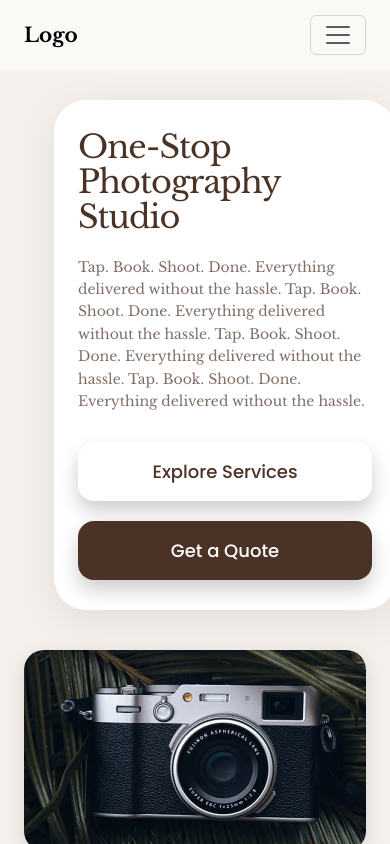
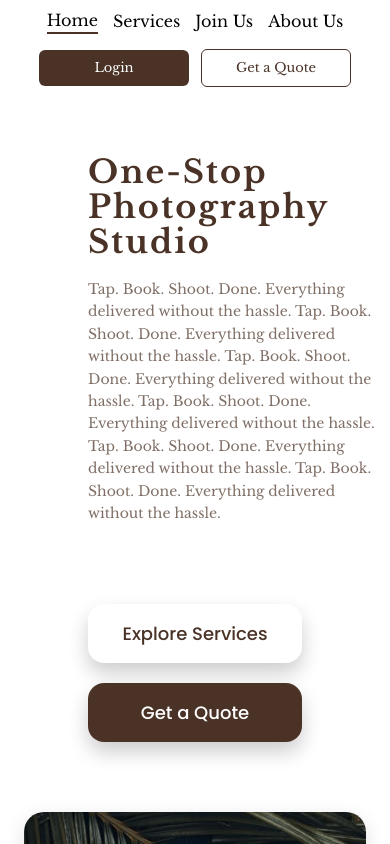
Before and after one commit to techfluxsolutions/PhotoGrapher_User_Website, a React (Create React App) app: page /landingPage in a window 390 px wide. Shown: the top 844 px of the page. Built offline with nearby package versions, Linux system fonts and the light colour scheme.

Commit message:
final changes

```diff
--- a/src/Pages/LandingPage/Footer/Footer.css
+++ b/src/Pages/LandingPage/Footer/Footer.css
@@ -113,13 +113,6 @@
     margin: 0;
 }
 
-/* Blue Bottom Line */
-.footer-blue-line {
-    width: 100%;
-    height: 4px;
-    background: linear-gradient(to right, #00BFFF, #1E90FF);
-}
-
 /* ================================
    RESPONSIVE
 ================================ */
--- a/src/Pages/LandingPage/Footer/Footer.js
+++ b/src/Pages/LandingPage/Footer/Footer.js
@@ -59,9 +59,6 @@
       <div className="footer-copyright">
         <p>© xyz. All Rights Reserved.</p>
       </div>
-
-      {/* Blue Bottom Line */}
-      <div className="footer-blue-line"></div>
     </footer>
   );
 };
--- a/src/Pages/LandingPage/HeroSection/HeroSection.css
+++ b/src/Pages/LandingPage/HeroSection/HeroSection.css
@@ -9,7 +9,7 @@
     /* Pull up to account for navbar in flow */
     padding-top: 70px;
     /* Push content back down */
-    background-color: #F5F0EC;
+    background-color: var(--white-color);
     display: flex;
     align-items: center;
     overflow: hidden;
@@ -18,7 +18,7 @@
 .hero-content-wrapper {
     max-width: 1400px;
     margin: 0 auto;
-    padding: 60px 60px;
+    padding: 40px 80px;
     width: 100%;
     display: flex;
     align-items: center;
@@ -29,27 +29,34 @@
 /* Left Side - Text Content */
 .hero-text-container {
     flex: 0 0 auto;
-    max-width: 560px;
+    max-width: 545px;
     text-align: left;
-    background-color: var(--white-color);
-    padding: 60px 50px;
-    padding-right: 80px;
-    border-radius: 32px;
-    box-shadow: 0 10px 40px rgba(0, 0, 0, 0.08);
     position: relative;
     z-index: 2;
-    margin-right: -60px;
 }
 
 .hero-title {
     font-family: var(--primary-font-family);
-    font-size: 40px;
-    font-weight: 500;
+    font-size: 55px;
+    font-weight: 600;
     line-height: 1.1;
     color: var(--primary-color);
-    margin: 0 0 20px 0;
-    letter-spacing: -1px;
+    /* margin: 0 0 20px 0;   */
+    letter-spacing: 2px;
     text-align: left;
+    padding: 0px 40px;
+}
+
+.hero-subtitle-container {
+    background-color: var(--white-color);
+    padding: 10px 40px;
+    padding-right: 200px;
+    border-radius: 12px;
+    /* box-shadow: 0 10px 40px rgba(0, 0, 0, 0.08); */
+    margin-right: -240px;
+    margin-bottom: 40px;
+    position: relative;
+    z-index: 3;
 }
 
 .hero-subtitle {
@@ -57,7 +64,7 @@
     font-size: 16px;
     font-weight: 300;
     color: var(--primary-color);
-    margin: 0 0 40px 0;
+    margin: 0;
     line-height: 1.6;
     text-align: left;
     opacity: 0.7;
@@ -68,13 +75,13 @@
     gap: 20px;
     flex-wrap: wrap;
     align-items: flex-start;
-    padding: 0;
+    padding: 0 40px;
     margin: 0;
 }
 
 .hero-btn {
     padding: 20px 48px;
-    font-size: 22px;
+    font-size: 12px;
     font-family: var(--tertiary-font-family);
     font-weight: 500;
     border-radius: 16px;
--- a/src/Pages/LandingPage/HeroSection/HeroSection.js
+++ b/src/Pages/LandingPage/HeroSection/HeroSection.js
@@ -10,12 +10,16 @@
           <h1 className="hero-title">
             One-Stop Photography Studio
           </h1>
+          <div className="hero-subtitle-container">
             <p className="hero-subtitle">
               Tap. Book. Shoot. Done. Everything delivered without the hassle.
               Tap. Book. Shoot. Done. Everything delivered without the hassle.
               Tap. Book. Shoot. Done. Everything delivered without the hassle.
               Tap. Book. Shoot. Done. Everything delivered without the hassle.
+              Tap. Book. Shoot. Done. Everything delivered without the hassle.
+              Tap. Book. Shoot. Done. Everything delivered without the hassle.
             </p>
+          </div>
           <div className="hero-buttons">
             <button className="btn-secondary hero-btn">Explore Services</button>
             <button className="btn-primary hero-btn">Get a Quote</button>
--- a/src/Pages/LandingPage/TestimonialsSection/TestimonialsSection.css
+++ b/src/Pages/LandingPage/TestimonialsSection/TestimonialsSection.css
@@ -24,6 +24,49 @@
     padding: 60px 80px;
 }
 
+/* Slider Arrow Buttons */
+.slider-arrow {
+    position: absolute;
+    background-color: #4A3326;
+    color: var(--white-color);
+    border: none;
+    width: 50px;
+    height: 50px;
+    border-radius: 50%;
+    display: flex;
+    align-items: center;
+    justify-content: center;
+    cursor: pointer;
+    transition: all 0.3s ease;
+    z-index: 10;
+    box-shadow: 0 4px 12px rgba(0, 0, 0, 0.15);
+}
+
+.slider-arrow:hover {
+    background-color: #5d4233;
+    box-shadow: 0 6px 16px rgba(0, 0, 0, 0.2);
+}
+
+.slider-arrow-left {
+    left: 50%;
+    transform: translateX(-200px);
+    top: 70%;
+}
+
+.slider-arrow-left:hover {
+    transform: translateX(-200px) scale(1.1);
+}
+
+.slider-arrow-right {
+    left: 50%;
+    transform: translateX(150px);
+    top: 70%;
+}
+
+.slider-arrow-right:hover {
+    transform: translateX(150px) scale(1.1);
+}
+
 /* Testimonials Grid */
 .testimonials-grid {
     display: grid;
@@ -33,6 +76,7 @@
     width: 100%;
     padding-top: 30px;
     padding-bottom: 30px;
+    transition: opacity 0.3s ease;
 }
 
 /* Individual Testimonial Card */
--- a/src/Template/Layout/Navbar/Navbar.css
+++ b/src/Template/Layout/Navbar/Navbar.css
@@ -1,85 +1,202 @@
-.custom-navbar {
+/* ================================
+   NAVBAR
+================================ */
+
+.navbar {
   position: absolute;
   top: 0;
   left: 0;
   right: 0;
   background-color: var(--white-color);
   height: 70px;
-  overflow: visible;
   z-index: 1000;
+  padding: 0 80px;
+  display: flex;
+  align-items: center;
 }
 
-.navbar-brand {
-  font-size: 20px;
-  font-weight: 600;
-  z-index: 10;
+.navbar-container {
+  width: 100%;
+  height: 100%;
+  display: flex;
+  align-items: center;
+  justify-content: center;
   position: relative;
 }
 
+/* Navigation Menu - Centered */
+.navbar-menu {
+  display: flex;
+  gap: 50px;
+  list-style: none;
+  margin: 0;
+  padding: 0;
+  align-items: center;
+}
+
+.nav-item {
+  margin: 0;
+}
+
 .nav-link {
-  color: var(--text-color);
+  color: var(--primary-color);
+  font-family: var(--primary-font-family);
+  font-size: 18px;
+  font-weight: 400;
+  text-decoration: none;
+  padding-bottom: 4px;
+  border-bottom: 2px solid transparent;
+  transition: all 0.3s ease;
+  display: inline-block;
+}
+
+.nav-link:hover {
+  color: var(--primary-color);
+  opacity: 0.8;
+}
+
+.nav-link.active {
+  border-bottom: 2px solid var(--primary-color);
   font-weight: 500;
 }
 
-.nav-link:hover {
-  color: var(--text-color);
+/* Right Section - Action Buttons */
+.navbar-actions {
+  position: absolute;
+  right: 40px;
+  display: flex;
+  gap: 12px;
+  align-items: center;
 }
 
-.active-link {
-  text-decoration: underline;
-  text-underline-offset: 6px;
+/* Login Button - Filled */
+.btn-login {
+  background-color: var(--primary-color);
+  color: var(--white-color);
+  padding: 8px 20px;
+  border-radius: 6px;
+  border: none;
+  font-weight: 400;
+  font-size: 14px;
+  font-family: var(--primary-font-family);
+  cursor: pointer;
+  transition: all 0.3s ease;
 }
 
-.navbar-right-section {
-  z-index: 10;
-  position: relative;
+.btn-login:hover {
+  background-color: #3d2a1f;
+  transform: translateY(-1px);
+  box-shadow: 0 4px 8px rgba(0, 0, 0, 0.15);
 }
 
-.login-btn {
-  background-color: var(--white-color) !important;
-  color: var(--text-color) !important;
+/* Get a Quote Button - Outlined */
+.btn-quote {
+  background-color: transparent;
+  color: var(--primary-color);
   padding: 8px 20px;
-  border-radius: var(--border-radius);
-  border: 1px solid var(--text-color);
-  font-weight: 500;
+  border-radius: 6px;
+  border: 1px solid var(--primary-color);
+  font-weight: 400;
   font-size: 14px;
+  font-family: var(--primary-font-family);
+  cursor: pointer;
+  transition: all 0.3s ease;
 }
 
-.login-btn:hover {
-  background-color: var(--text-color) !important;
-  color: var(--white-color) !important;
+.btn-quote:hover {
+  background-color: var(--primary-color);
+  color: var(--white-color);
+  transform: translateY(-1px);
+  box-shadow: 0 4px 8px rgba(0, 0, 0, 0.15);
 }
 
-.quote-btn {
-  background-color: var(--primary-color) !important;
-  color: var(--white-color) !important;
-  padding: 8px 20px;
-  border-radius: var(--border-radius);
-  border: none;
-  font-weight: 500;
-  font-size: 14px;
+/* ================================
+   RESPONSIVE
+================================ */
+
+@media (max-width: 1200px) {
+  .navbar {
+    padding: 0 50px;
+  }
+
+  .navbar-menu {
+    gap: 35px;
+  }
 }
 
-.quote-btn:hover {
-  background-color: #3a0c0c !important;
-  color: var(--white-color) !important;
-}
+@media (max-width: 992px) {
+  .navbar {
+    padding: 0 30px;
+  }
 
-/* Ensure navbar content is above the image */
-.navbar .container-fluid {
-  position: relative;
-  z-index: 10;
-}
+  .navbar-menu {
+    gap: 25px;
+  }
 
-/* Responsive adjustments */
-@media (max-width: 992px) {
-  .custom-navbar {
-    background-color: var(--secondary-color);
+  .nav-link {
+    font-size: 16px;
+  }
+
+  .btn-login,
+  .btn-quote {
+    padding: 10px 24px;
+    font-size: 14px;
   }
 }
 
 @media (max-width: 768px) {
-  .custom-navbar {
-    background-color: var(--secondary-color);
+  .navbar {
+    padding: 0 20px;
+  }
+
+  .navbar-container {
+    justify-content: space-between;
+  }
+
+  .navbar-menu {
+    gap: 20px;
+  }
+
+  .nav-link {
+    font-size: 14px;
+  }
+
+  .navbar-actions {
+    position: static;
+  }
+
+  .btn-login,
+  .btn-quote {
+    padding: 8px 18px;
+    font-size: 13px;
   }
 }
+
+@media (max-width: 576px) {
+  .navbar {
+    height: auto;
+    padding: 15px 15px;
+  }
+
+  .navbar-container {
+    flex-direction: column;
+    gap: 15px;
+  }
+
+  .navbar-menu {
+    flex-wrap: wrap;
+    justify-content: center;
+    gap: 15px;
+  }
+
+  .navbar-actions {
+    width: 100%;
+    justify-content: center;
+  }
+
+  .btn-login,
+  .btn-quote {
+    flex: 1;
+    max-width: 150px;
+  }
+}
--- a/src/Template/Layout/Navbar/Navbar.js
+++ b/src/Template/Layout/Navbar/Navbar.js
@@ -1,47 +1,13 @@
-
-// import './Navbar.css';
-
-
-// const Navbar = () => {
-
-//   return(
-//     <h1 className='h1Text'>Hello</h1>
-//   )
-
-// };
-
-// export default Navbar;
-
-
-
 import "./Navbar.css";
-
 
 const Navbar = () => {
   return (
-    <nav className="navbar navbar-expand-lg custom-navbar">
-      <div className="container-fluid px-4">
-
-        {/* Logo */}
-        <a className="navbar-brand fw-bold" href="#">
-          Logo
-        </a>
-
-        {/* Toggle for mobile */}
-        <button
-          className="navbar-toggler"
-          type="button"
-          data-bs-toggle="collapse"
-          data-bs-target="#navbarContent"
-        >
-          <span className="navbar-toggler-icon"></span>
-        </button>
-
-        {/* Menu */}
-        <div className="collapse navbar-collapse justify-content-center" id="navbarContent">
-          <ul className="navbar-nav gap-4">
+    <nav className="navbar">
+      <div className="navbar-container">
+        {/* Navigation Links - Centered */}
+        <ul className="navbar-menu">
           <li className="nav-item">
-              <a className="nav-link active-link" href="#">Home</a>
+            <a className="nav-link active" href="#">Home</a>
           </li>
           <li className="nav-item">
             <a className="nav-link" href="#">Services</a>
@@ -53,14 +19,12 @@
             <a className="nav-link" href="#">About Us</a>
           </li>
         </ul>
+
+        {/* Right Section - Buttons */}
+        <div className="navbar-actions">
+          <button className="btn-login">Login</button>
+          <button className="btn-quote">Get a Quote</button>
         </div>
-
-        {/* Right Section - Login Button and Get a Quote Button */}
-        <div className="navbar-right-section d-none d-lg-flex align-items-center gap-3">
-          <button className="btn login-btn">Login</button>
-          <button className="btn quote-btn">Get a Quote</button>
-        </div>
-
       </div>
     </nav>
   );
```
Also changed, not shown: src/Pages/LandingPage/TestimonialsSection/TestimonialsSection.js (+71 -2 lines). Lines whose indentation alone changed are shown as unchanged.
